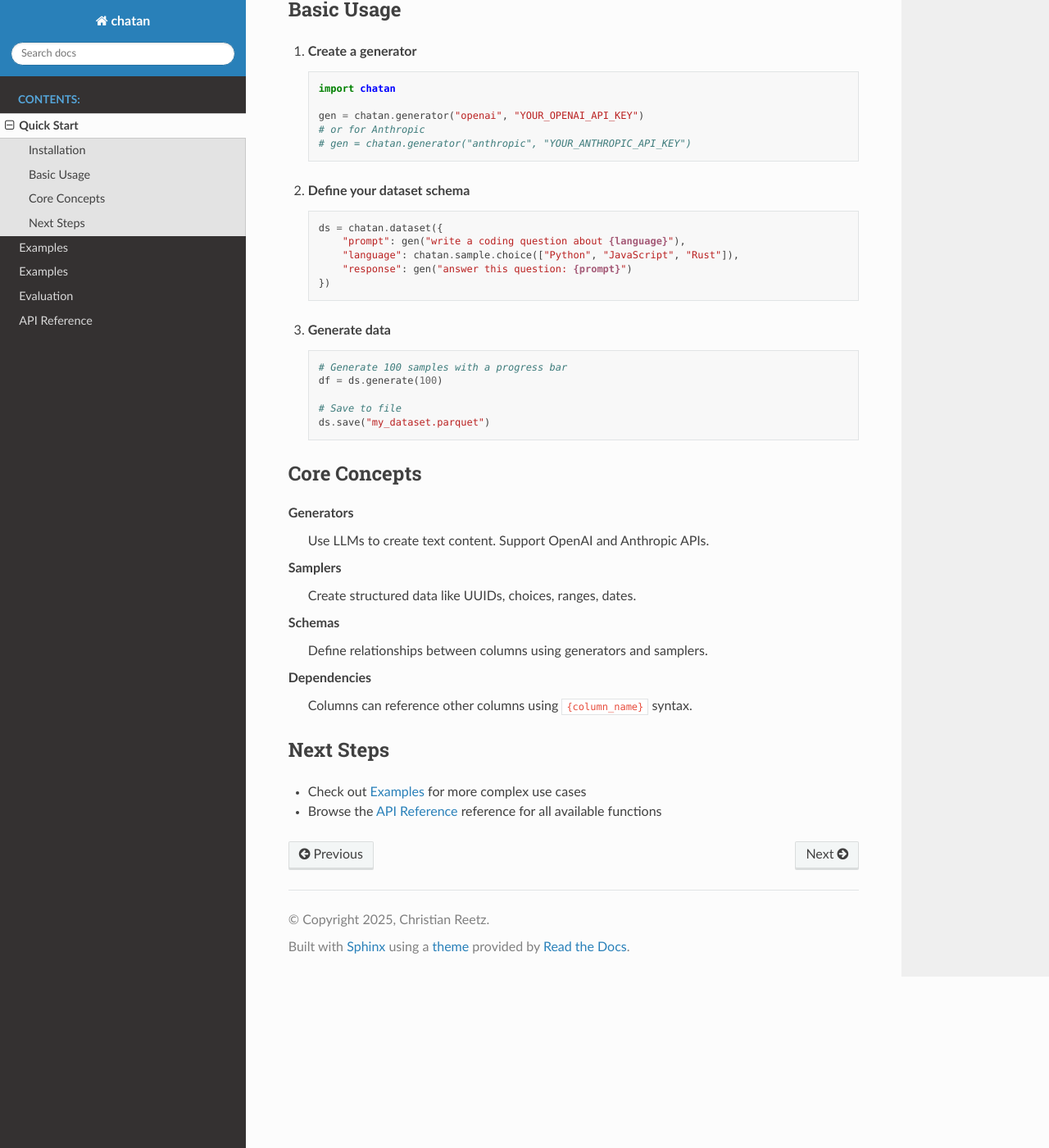
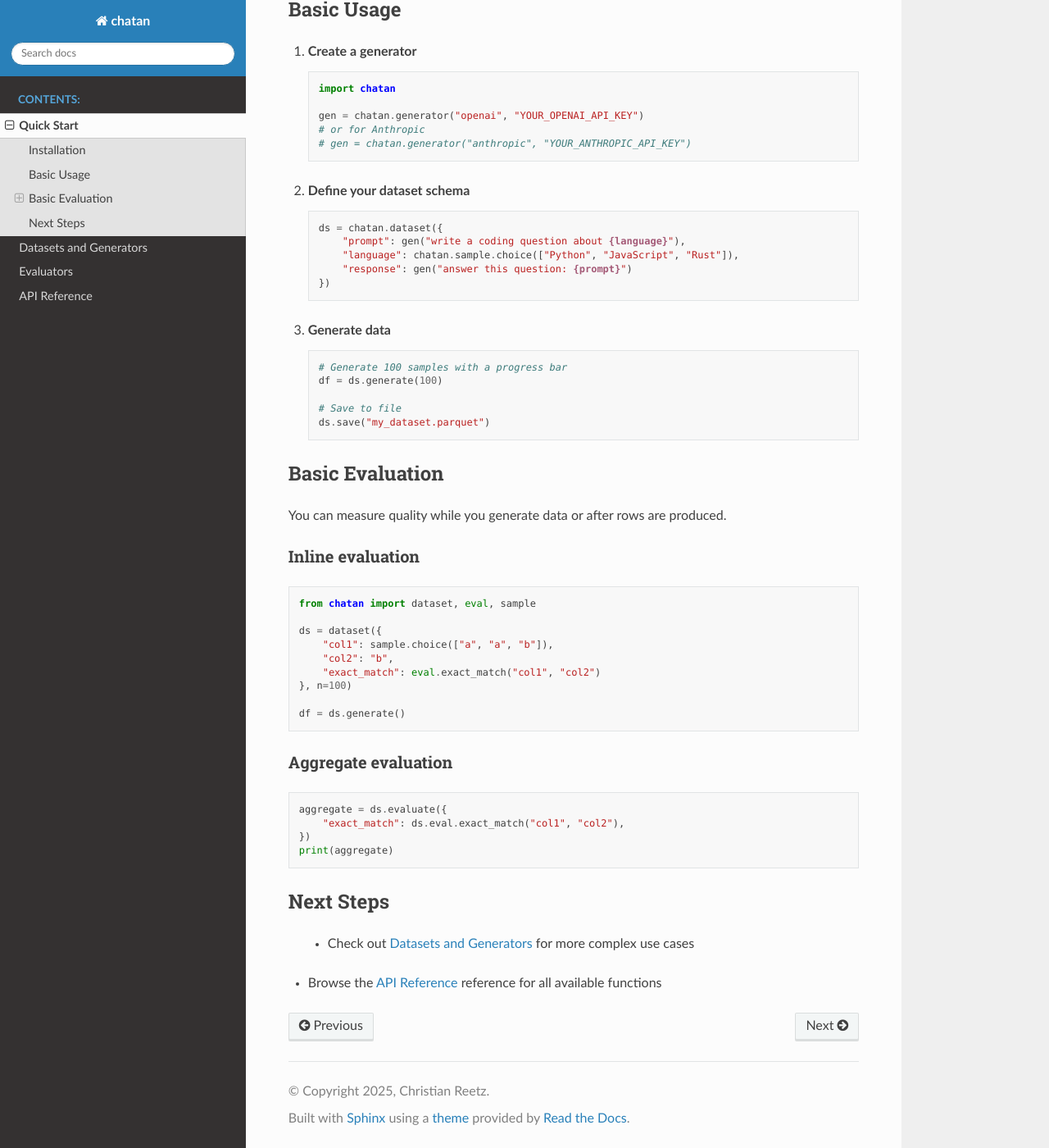
Before and after one commit to cdreetz/chatan, a Sphinx documentation site: the page built from docs/source/quickstart.rst, in a window 1280 px wide and 1400 px high, scrolled down 336 px. Shown: the whole window at 82% size. Built offline with Sphinx 7.4.7 and the Read the Docs theme 3.1.0, drawn with Linux system fonts in a browser that asks for light colours.

Commit message:
docs: restructure user guides

```diff
--- a/docs/source/index.rst
+++ b/docs/source/index.rst
@@ -14,9 +14,8 @@ Create synthetic datasets with LLM generators and samplers.
    :hidden:
 
    quickstart
-   examples
-   other_examples
-   evaluation
+   datasets_and_generators
+   evaluators
    api
 
 Installation
--- a/docs/source/quickstart.rst
+++ b/docs/source/quickstart.rst
@@ -43,23 +43,37 @@ Basic Usage
       # Save to file
       ds.save("my_dataset.parquet")
 
-Core Concepts
--------------
+Basic Evaluation
+----------------
+You can measure quality while you generate data or after rows are produced.
 
-**Generators**
-   Use LLMs to create text content. Support OpenAI and Anthropic APIs.
+Inline evaluation
+^^^^^^^^^^^^^^^^^
 
-**Samplers**
-   Create structured data like UUIDs, choices, ranges, dates.
+.. code-block:: python
 
-**Schemas**
-   Define relationships between columns using generators and samplers.
+   from chatan import dataset, eval, sample
 
-**Dependencies**
-   Columns can reference other columns using ``{column_name}`` syntax.
+   ds = dataset({
+       "col1": sample.choice(["a", "a", "b"]),
+       "col2": "b",
+       "exact_match": eval.exact_match("col1", "col2")
+   }, n=100)
+
+   df = ds.generate()
+
+Aggregate evaluation
+^^^^^^^^^^^^^^^^^^^^
+
+.. code-block:: python
+
+   aggregate = ds.evaluate({
+       "exact_match": ds.eval.exact_match("col1", "col2"),
+   })
+   print(aggregate)
 
 Next Steps
 ----------
 
-- Check out :doc:`examples` for more complex use cases
+ - Check out :doc:`datasets_and_generators` for more complex use cases
 - Browse the :doc:`api` reference for all available functions
```
Also changed, not shown: docs/source/datasets_and_generators.rst (added, +162 -0 lines), docs/source/evaluators.rst (renamed from docs/source/evaluation.rst, +11 -11 lines), docs/source/examples.rst (deleted, +0 -72 lines), docs/source/other_examples.rst (deleted, +0 -89 lines).
